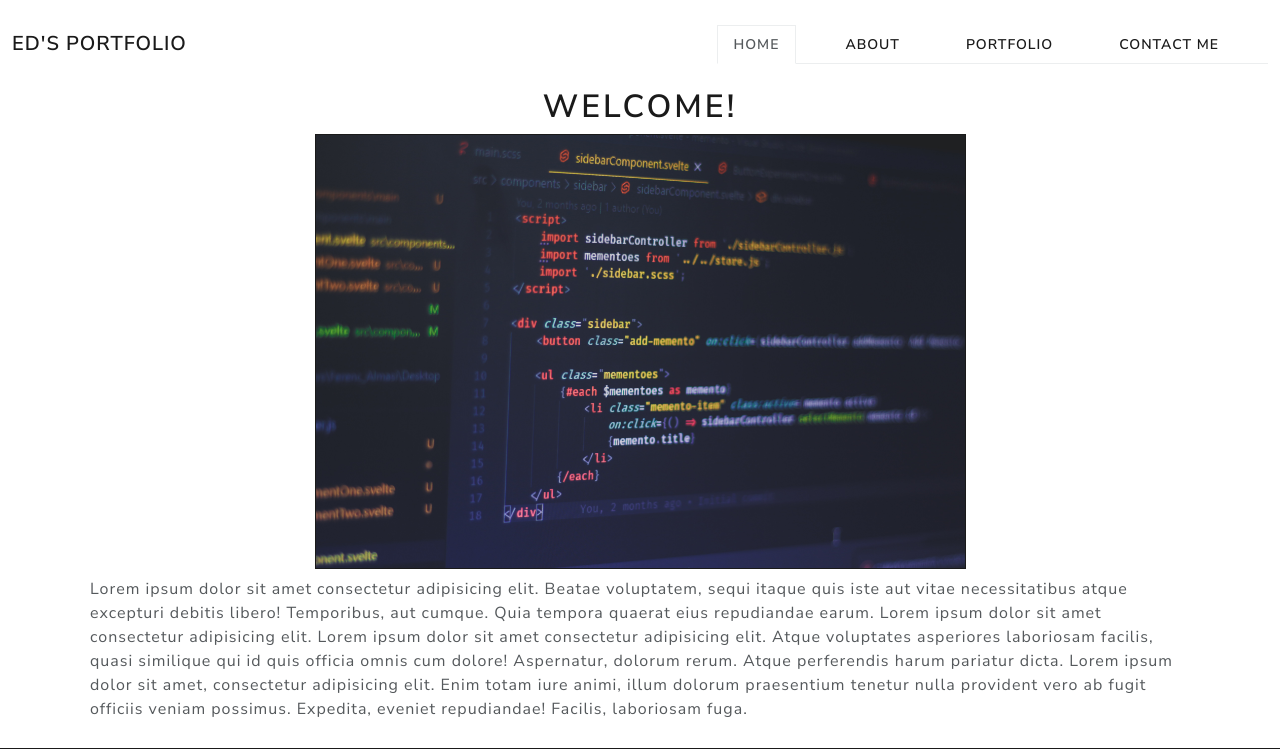
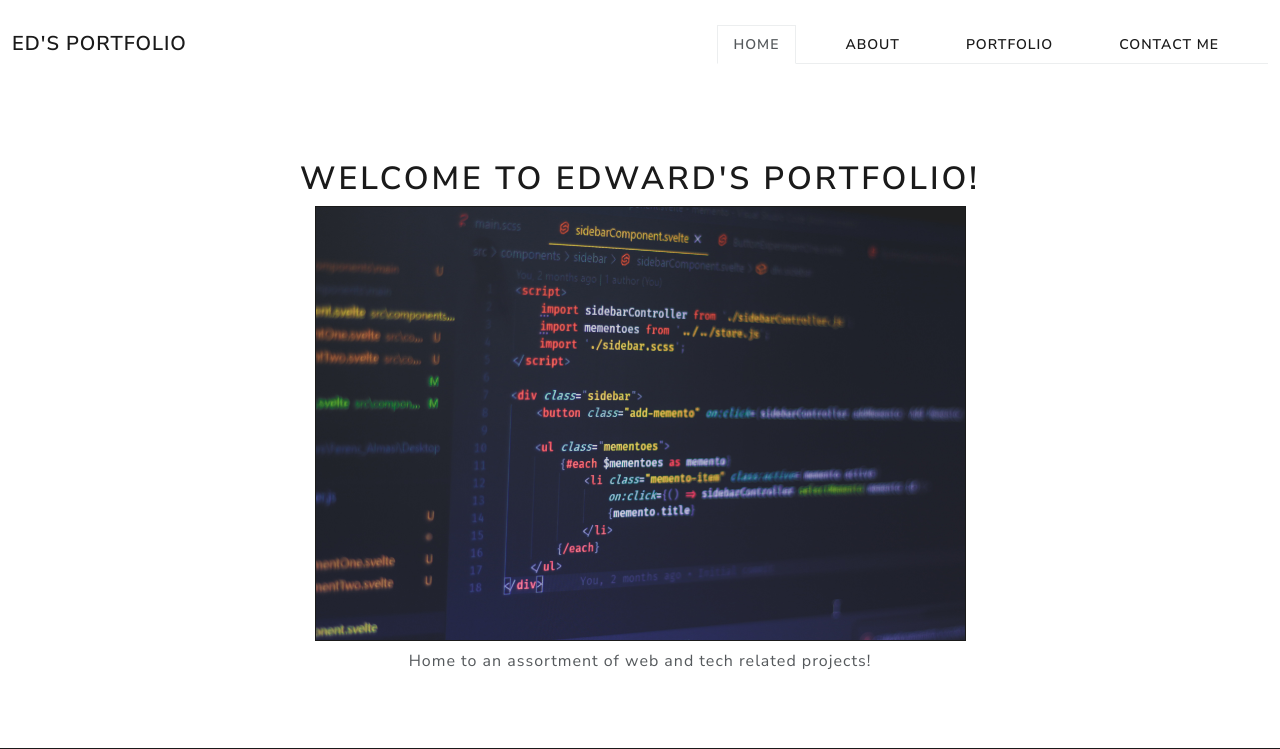
Before and after one commit to edlopez000/hopeworks-portfolio, a plain HTML site: page index.html in a window 1280 px wide. Shown: the top 749 px of the page. Drawn offline with nearby package versions, Linux system fonts and the light colour scheme.

Commit message:
Changed welcome page flavor text

```diff
--- a/index.html
+++ b/index.html
@@ -51,24 +51,17 @@
     </nav>
     <main class="flex-shrink-0">
       <div class="container d-flex flex-column justify-content-center">
-        <h1 class="text-center">Welcome!</h1>
+        <br />
+        <br />
+        <br />
+        <h1 class="text-center">Welcome to Edward's Portfolio!</h1>
         <img
           class="img-fluid col-lg-7 mx-auto border border-1 border-primary"
           src="media/svelteBackground.png"
           alt="Image of a laptop"
         />
-        <p class="m-2">
-          Lorem ipsum dolor sit amet consectetur adipisicing elit. Beatae
-          voluptatem, sequi itaque quis iste aut vitae necessitatibus atque
-          excepturi debitis libero! Temporibus, aut cumque. Quia tempora quaerat
-          eius repudiandae earum. Lorem ipsum dolor sit amet consectetur
-          adipisicing elit. Lorem ipsum dolor sit amet consectetur adipisicing
-          elit. Atque voluptates asperiores laboriosam facilis, quasi similique
-          qui id quis officia omnis cum dolore! Aspernatur, dolorum rerum. Atque
-          perferendis harum pariatur dicta. Lorem ipsum dolor sit amet,
-          consectetur adipisicing elit. Enim totam iure animi, illum dolorum
-          praesentium tenetur nulla provident vero ab fugit officiis veniam
-          possimus. Expedita, eveniet repudiandae! Facilis, laboriosam fuga.
+        <p class="m-2 text-center">
+          Home to an assortment of web and tech related projects!
         </p>
       </div>
     </main>
```
